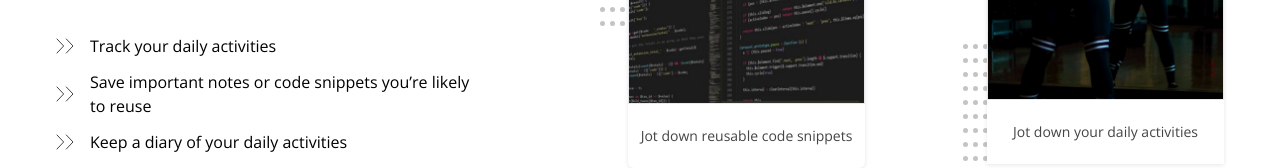
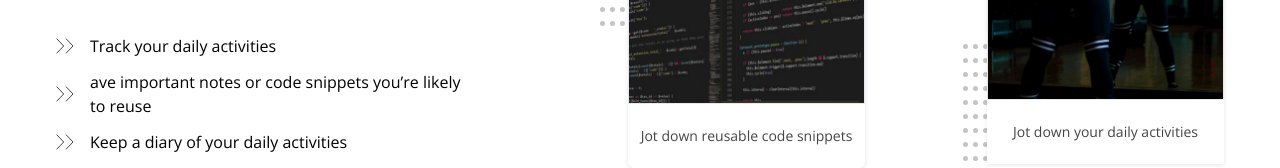
Before and after one commit to chris097/3sixty-app, a React (Create React App) app: page / in a window 1280 px wide. Shown: the part 542-710 px from the top of the page. Built offline with nearby package versions, Linux system fonts and the light colour scheme; a web font is replaced by a local one.

Commit message:
update text

```diff
--- a/src/DUMMY_DATA/index.js
+++ b/src/DUMMY_DATA/index.js
@@ -7,7 +7,7 @@ import Todo from '../public/svgs/Todo';
 
 export const TRACK_INFO = [
   { icon: <Gsign />, title: "Track your daily activities" },
-  { icon: <Gsign />, title: "Save important notes or code snippets you’re likely to reuse" },
+  { icon: <Gsign />, title: `ave important notes or code snippets you’re likely to reuse` },
   { icon: <Gsign />, title: "Keep a diary of your daily activities" },
 ];
 
```
